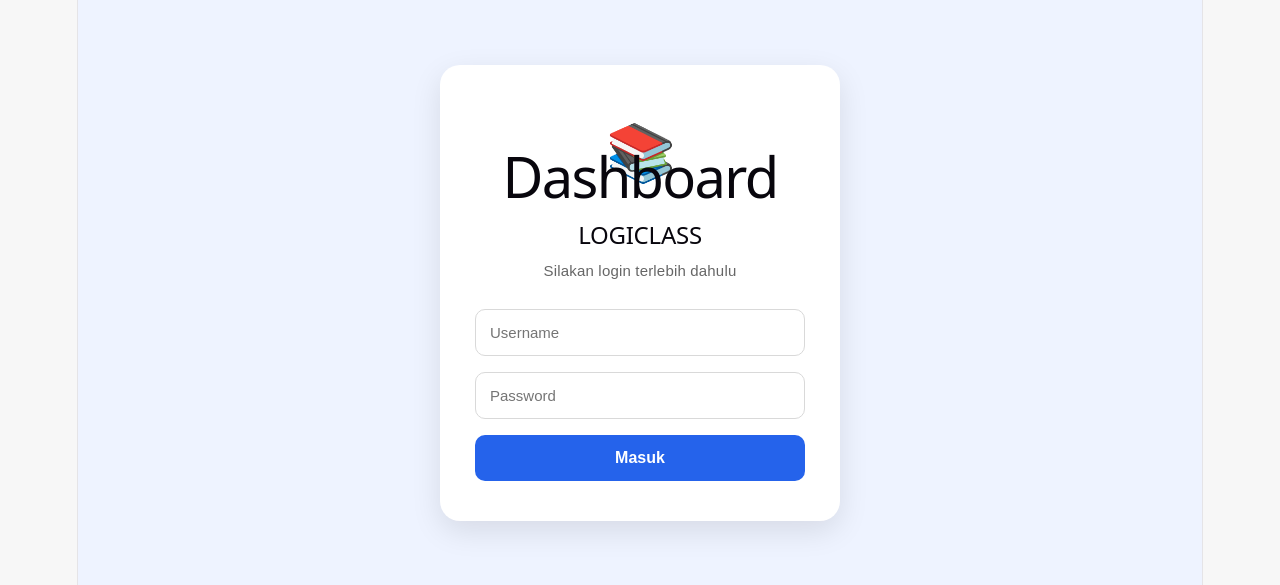
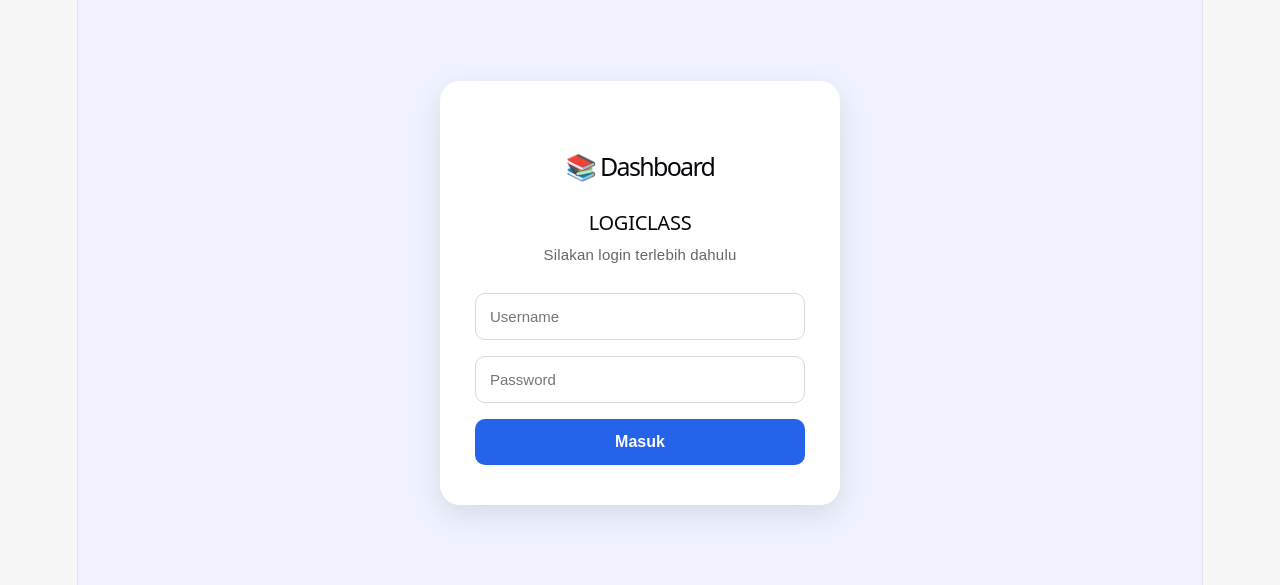
Before and after one commit to fillesz/Bimbel-Logiclass, a React (Vite) app: page / in a window 1280 px wide. Shown: the part 107-692 px from the top of the page. Built offline with nearby package versions, Linux system fonts and the light colour scheme.

Commit message:
Fix font size

```diff
--- a/src/pages/Login.jsx
+++ b/src/pages/Login.jsx
@@ -85,9 +85,10 @@ function Login() {
 
       <div className="login-card">
 
-        <h1>📚 Dashboard</h1>
-
-        <h2>LOGICLASS</h2>
+        <h1 style={{ fontSize: '25px', display: 'flex', alignItems: 'center', justifyContent: 'center', gap: '8px' }}>
+  📚 Dashboard
+</h1>
+<h2 style={{ fontSize: '20px' }}>LOGICLASS</h2>
 
         <p>
           Silakan login terlebih dahulu
--- a/src/styles/Login.css
+++ b/src/styles/Login.css
@@ -28,7 +28,7 @@
 
 /* Judul */
 .title-container h1{
-    font-size:30px;
+    font-size:30px !important;
     color:#2563eb;
     margin:0;
     line-height:1.1;
@@ -36,7 +36,7 @@
 }
 
 .title-container h2{
-    font-size:25px;
+    font-size:25px !important;
     color:#f6d710;
     margin:0 0 18px;
     line-height:1.1;
```
